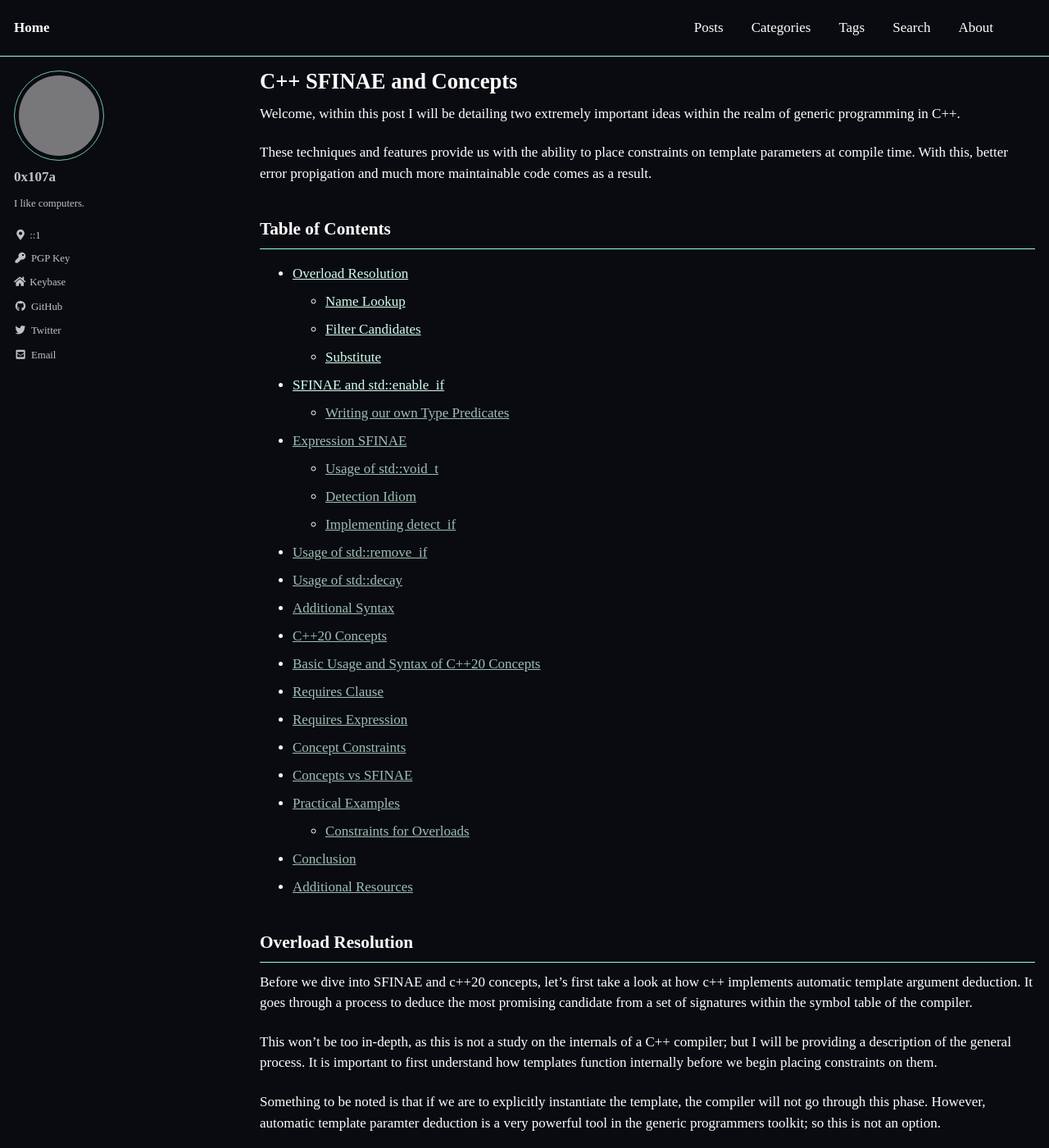
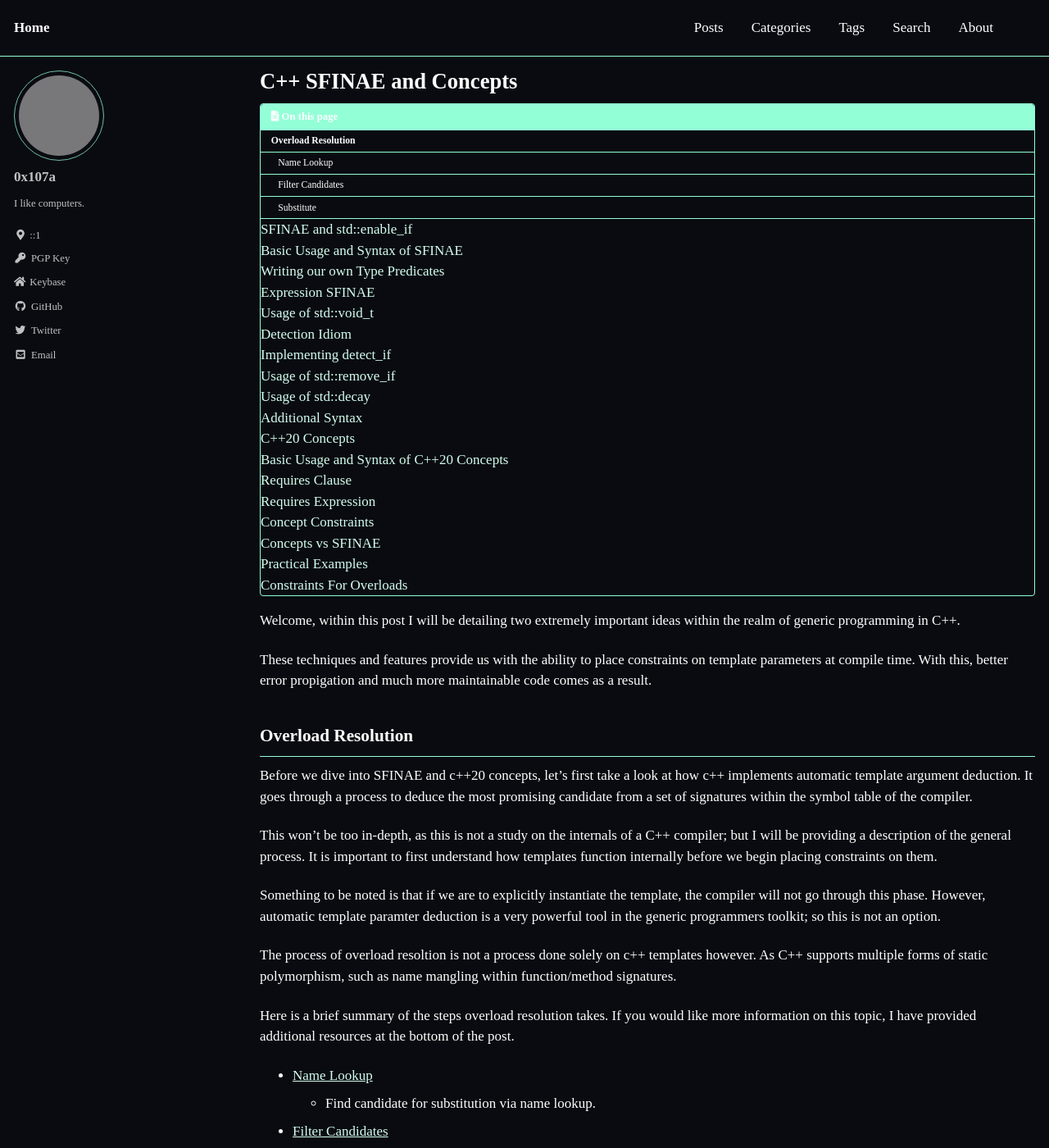
Before and after one commit to 0x107a/0x107a.github.io, a Jekyll site: the page built from _posts/2022-05-01-C++-SFINAE-and-Concepts.md, in a window 1280 px wide and 1400 px high. Shown: the whole window at 82% size. Built offline with Jekyll 4.4.1, drawn with Linux system fonts in a browser that asks for light colours; cached includes are drawn as plain includes; some web fonts are replaced; part of the change alters nothing that is shown; grey boxes are pictures that could not be loaded.

Commit message:
fix dropdown & turn on table of contents

````diff
--- a/_posts/2022-05-01-C++-SFINAE-and-Concepts.md
+++ b/_posts/2022-05-01-C++-SFINAE-and-Concepts.md
@@ -1,5 +1,6 @@
 ---
 title: "C++ SFINAE and Concepts"
+toc: true
 categories:
   - programming
 tags:
@@ -13,32 +14,6 @@ realm of generic programming in C++.
 These techniques and features provide us with the ability to place constraints on template
 parameters at compile time. With this, better error propigation and much more maintainable
 code comes as a result.
-
-## Table of Contents
-
-* [Overload Resolution](#overload-resolution)
-  * [Name Lookup](#name-lookup)
-  * [Filter Candidates](#filter-candidates)
-  * [Substitute](#substitute)
-* [SFINAE and std::enable_if](#sfinae-and-std::enable_if)
-  * [Writing our own Type Predicates]()
-* [Expression SFINAE]()
-  * [Usage of std::void_t]()
-  * [Detection Idiom]()
-  * [Implementing detect_if]()
-* [Usage of std::remove_if]()
-* [Usage of std::decay]()
-* [Additional Syntax]()
-* [C++20 Concepts]()
-* [Basic Usage and Syntax of C++20 Concepts]()
-* [Requires Clause]()
-* [Requires Expression]()
-* [Concept Constraints]()
-* [Concepts vs SFINAE]()
-* [Practical Examples]()
-  * [Constraints for Overloads]()
-* [Conclusion]()
-* [Additional Resources]()
 
 ## Overload Resolution
 
@@ -88,8 +63,6 @@ This is the last step, in which the compiler has either found it's valid signatu
 or it has run out of potential candidates that are valid. If the signature is valid, then the
 entity will be generated; else an error will be propigated about the failure to deduce and
 substitute the template.
-
-<br>
 
 Now that we understand a bit more on the process the compiler takes to resolve and deduce the
 valid signature to substitute; lets move onto SFINAE.
@@ -684,6 +657,7 @@ example.cpp:18:3:   required from here
  2614 |     using enable_if_t = typename enable_if<_Cond, _Tp>::type;
       |           ^~~~~~~~~~~
 ```
+</details>
 
 Much more readable and concise isn't it? Now that we have employed SFINAE, the error message will not
 exponentially spiral out of control.
@@ -788,8 +762,6 @@ Although these examples seem a bit silly at first glance, there are potentially
 niche applications for compile-time data generation/modification. Anyways, I think its a
 good way to teach template specialization and template metaprogramming in general.
 
-<br>
-
 See the [Writing our own Type Predicates](#writing-our-own-type-predicates) section of
 this post for more information on the practical usage of this technique.
 
````
